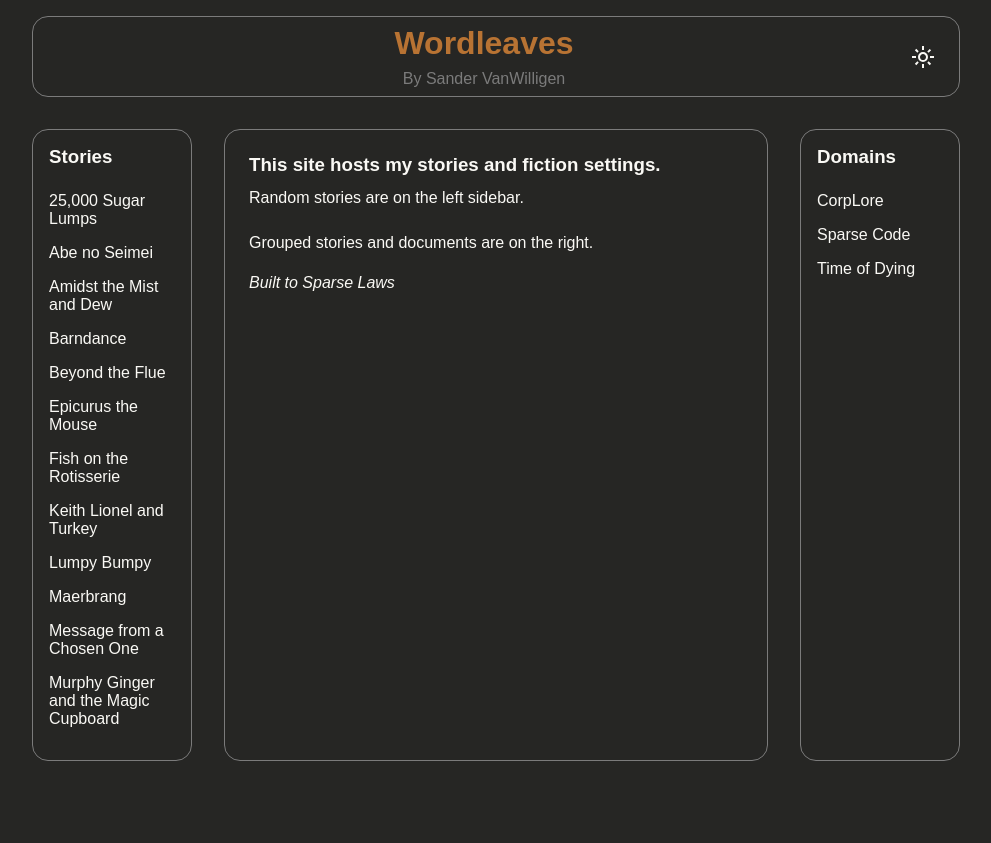
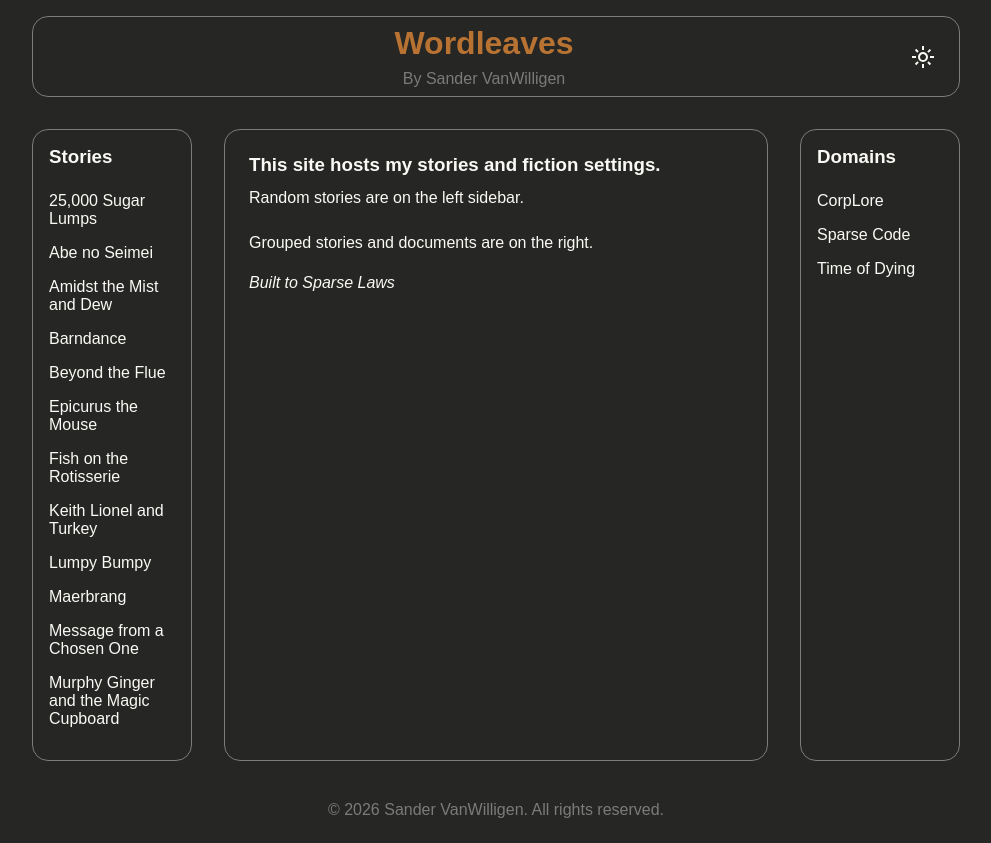
Before and after one commit to sandervw/Wordleaves, a React (Vite) app: page / in a window 1280 px wide. Shown: the whole page, without its empty margins (144-1135 px from the left). Before the commit the page ends 816 px from the top, so only its background shows below. Built offline with nearby package versions, Linux system fonts and the light colour scheme; a web font is replaced by a local one.

Commit message:
Added copyright files to cover the bases

```diff
--- a/src/App.tsx
+++ b/src/App.tsx
@@ -7,6 +7,7 @@ import { Homepage } from "./components/pages/Homepage";
 import { Page } from "./components/pages/Page";
 import { DomainPage } from "./components/pages/DomainPage";
 import { Sidebar } from "./components/layout/Sidebar";
+import { Footer } from "./components/layout/Footer";
 import { buildEntries, buildDomainEntries } from "./services/docParser";
 import type { DocEntry } from "./types/DocEntry";
 import type { DomainEntry } from "./types/DomainEntry";
@@ -80,6 +81,7 @@ const App = (): ReactElement => {
           onNavigate={setCurrentPage}
         />
       </div>
+      <Footer />
     </div>
   );
 };
--- a/src/classic.css
+++ b/src/classic.css
@@ -63,3 +63,12 @@
   pointer-events: none;
   content: attr(data-placeholder);
 }
+
+/*============================================
+  FOOTER: A component that spans the bottom of the page
+  - Use for copyright, links, etc.
+  ============================================*/
+.footer {
+  padding: var(--large);
+  text-align: center;
+}
--- /dev/null
+++ b/src/components/layout/Footer.tsx
@@ -0,0 +1,11 @@
+import type { ReactElement } from "react";
+
+const Footer = (): ReactElement => {
+  return (
+    <footer className="footer meta">
+      &copy; 2026 Sander VanWilligen. All rights reserved.
+    </footer>
+  );
+};
+
+export { Footer };
```
Also changed, not shown: 2 other files (tests, documents, lock files or other folders).
